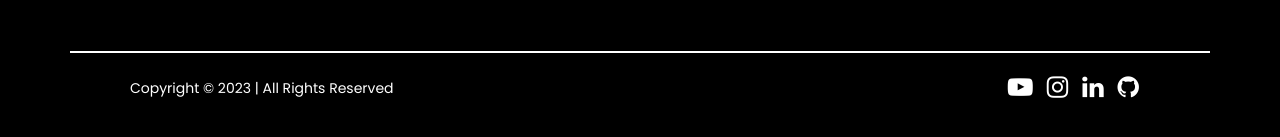
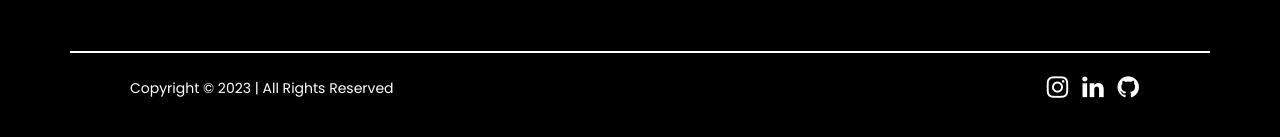
Before and after one commit to AbdulAbrahams/AbdulWahhaab, a Vue app: page / in a window 1280 px wide. Shown: the part 6154-6291 px from the top of the page. Built offline with nearby package versions, Linux system fonts and the light colour scheme.

Commit message:
Update Footer.vue

```diff
--- a/src/components/Footer.vue
+++ b/src/components/Footer.vue
@@ -8,7 +8,6 @@
           </div>
 
           <div class="footer-bar mx-5">
-            <a href="https://www.youtube.com/@AbnormalAbdul12"><i class="fa fa-youtube-play"></i></a>
             <a href="https://www.instagram.com/abdul_abrahams_/"><i class="fa fa-instagram mx-2"></i></a>
             <a href="https://www.linkedin.com/in/abdul-wahhaab-abrahams-506142222/"><i class="fa fa-linkedin"></i></a>
             <a href="https://github.com/AbdulAbrahams"><i class="fa fa-github mx-2"></i></a>
```
